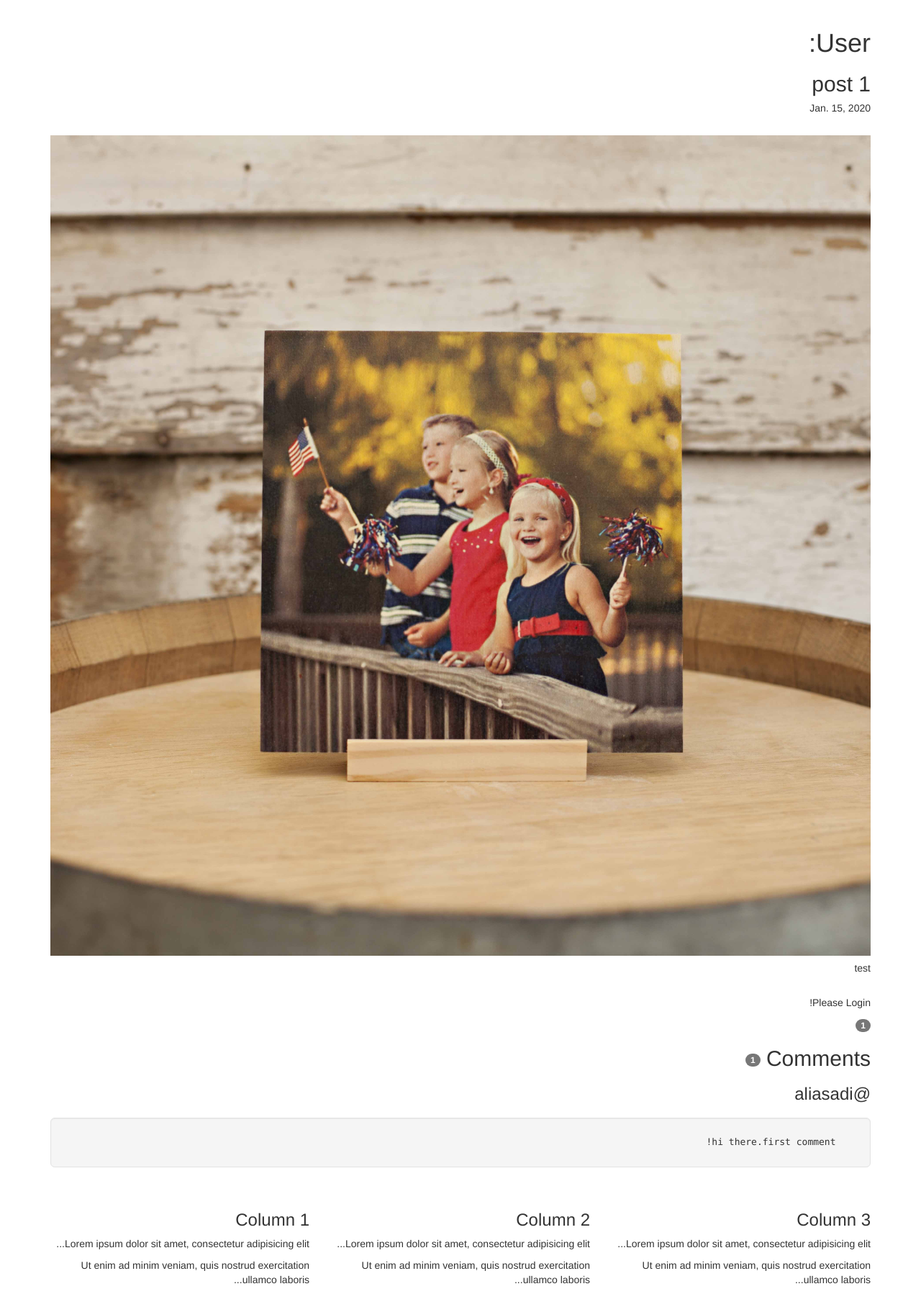
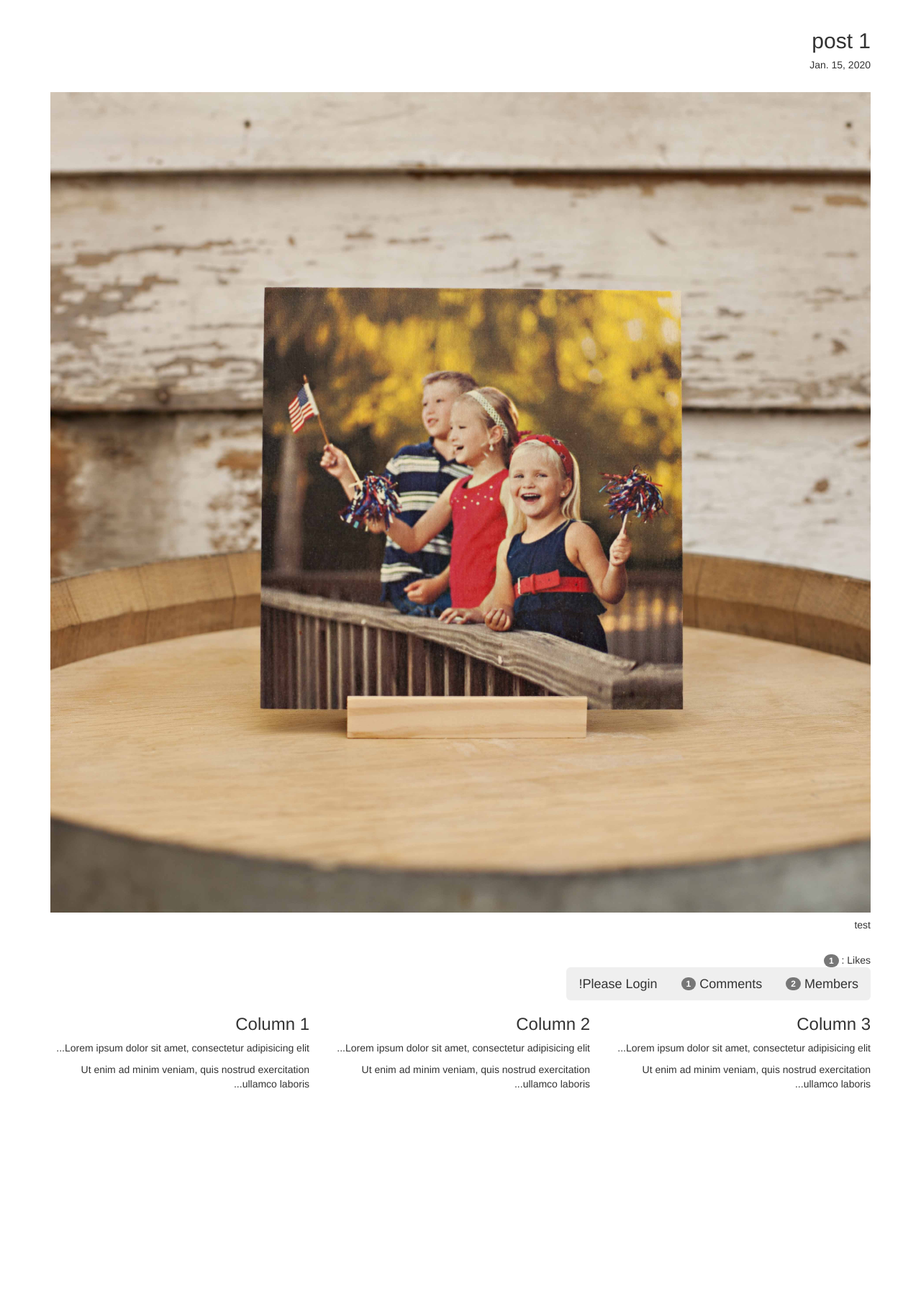
Before and after one commit to amirmahdiKhosravi/GeeksNegar-Website, a Django app: page /blog/1 in a window 1280 px wide. Shown: the part 52-1850 px from the top of the page at 72% size. After the commit the page ends 1564 px from the top, so only its background shows below. Run offline with Django 3.2, Linux system fonts and the light colour scheme; data comes from the database, SQL or seed files in the repository; both versions use the stored data as it was after the commit; some libraries are stand-ins or nearby versions.

Commit message:
comments and team members added

```diff
--- a/blog/templates/blog/post_detail.html
+++ b/blog/templates/blog/post_detail.html
@@ -2,7 +2,6 @@
 
 {% block content %}
 <div class="container">
-    <h1>User: {{ user.get_username }}</h1>
 {% if post %}
     {% if post.published %}
         <div><h2>{{ post.title }}</h2></div>
@@ -21,25 +20,27 @@
             </hr>
 
         <!-- Like table -->
-        <table>
-        <tr>
-            <td><div class="badge" id="likecount">{{ post_like.likecount }}</div></td>
+    <div class="">
+        Likes :
+        <div class="badge" id="likecount">{{ post_like.likecount }}</div>
+    </div>
+
+    <div class="btn-group btn-group-lg">
+            <!--  -->
             {% if user.is_authenticated %}
-        <!-- Like button load -->
+            <!-- Like button load -->
                 {% if post_like.likecount != 0 %}
                     {% for usr in post_like.user.all|slice:":1" %}
 
                         {% if usr.get_username == user.get_username %}
-                            <td><button type="button" class="btn btn-request" name="{{post.id}}" id="like">Liked</button></td>
+                            <button type="button" class="btn btn-light" name="{{post.id}}" id="like">Liked</button>
                         {% else %}
-                            <td><button type="button" class="btn btn-request" name="{{post.id}}" id="like">Like</button></td>
+                            <button type="button" class="btn btn-light" name="{{post.id}}" id="like">Like</button>
                         {% endif %}
                     {% endfor %}
                 {% else %}
-                    <td><button type="button" class="btn btn-request" name="{{post.id}}" id="like">Like</button></td>
+                    <button type="button" class="btn btn-light" name="{{post.id}}" id="like">Like</button>
                 {% endif %}
-        </tr>
-        </table>
         <!--AJAX Like button handle -->
         <script>
             $('#like').click(function(){
@@ -68,15 +69,64 @@
 
         <!-- if user not logged in -->
         {% else %}
-            <div><p>Please <a href=""></a>Login!</p></div>
-        </tr>
-        </table>
+            <button class="btn btn-light">Please Login!</button>
+
+
         {% endif %}
-        <div><h2>Comments <div class="badge">{{ post.comments.all|length }}</div></h2></div>
-        {% for comment in post.comments.all %}
-        <div><h3>@{{ comment.user }}</h3></div>
-        <div><h3><pre class="well well-lg">   {{ comment.text }}</pre></h3></div><br>
-        {% endfor %}
+    <!-- Comments show button -->
+           <button class="btn btn-light" type="button" id="CMSHOWbtn"
+           data-toggle="collapse" data-target="#collapseComments" aria-expanded="false" aria-controls="collapseComments">
+           Comments <div class="badge">{{ post.comments.all|length }}</div></button>
+        <!-- team members show button -->
+            <button class="btn btn-light" type="button" id="TMSHOWbtn"
+            data-toggle="collapse" data-target="#collapseTeam" aria-expanded="false" aria-controls="collapseTeam">
+            Members <div class="badge">{{ post.member.all|length }}</div></button>
+        </div>
+    </div>
+
+    <div class="container">
+        <div class="collapse multi-collapse" id="collapseComments" >
+            <div class="card card-body">
+                {% if post.comments.all|length %}
+                    {% for comment in post.comments.all %}
+                    <div><h3>@{{ comment.user }}</h3></div>
+                    <div><h3><pre class="well well-lg">   {{ comment.text }}</pre></h3></div><br>
+                    {% endfor %}
+                {% else %}
+                <div><h3><pre class="well well-lg">There is no Comments to show</pre></h3></div><br>
+                {% endif %}
+            </div>
+        </div>
+        <div class="collapse multi-collapse" id="collapseTeam">
+            <div class="card card-body">
+                {% if post.member.all|length %}
+                    {% for team_member in post.member.all %}
+                    <div><h3>@{{ team_member.user }}</h3></div>
+                        <ul class="well well-lg">
+                        {% for role in team_member.role.all %}
+                            <li><div><h3><pre>{{ role }}</pre></h3></div><br></li>
+                        {% endfor %}
+                        </ul>
+                    {% endfor %}
+                {% else %}
+                <div><h3><pre class="well well-lg">There is no members to show</pre></h3></div><br>
+                {% endif %}
+            </div>
+        </div>
+    </div>
+
+    <script>
+        $(document).ready(function(){
+            $("#TMSHOWbtn").click(function(){
+                $("#collapseComments").collapse('hide');
+            });
+        });
+        $(document).ready(function(){
+            $("#CMSHOWbtn").click(function(){
+                $("#collapseTeam").collapse('hide');
+            });
+        });
+    </script>
 
     {% endif %}
 {% else %}
```
Also changed, not shown: db.sqlite3.
